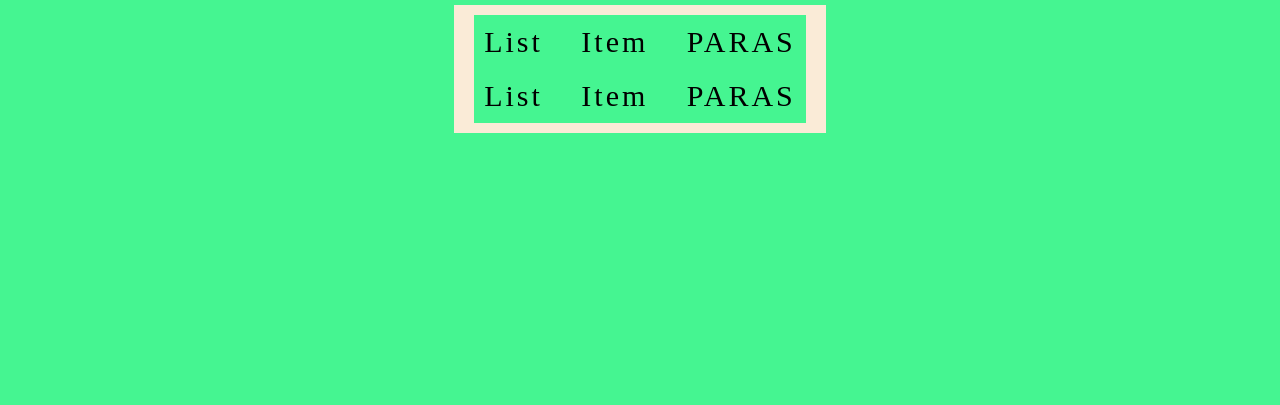
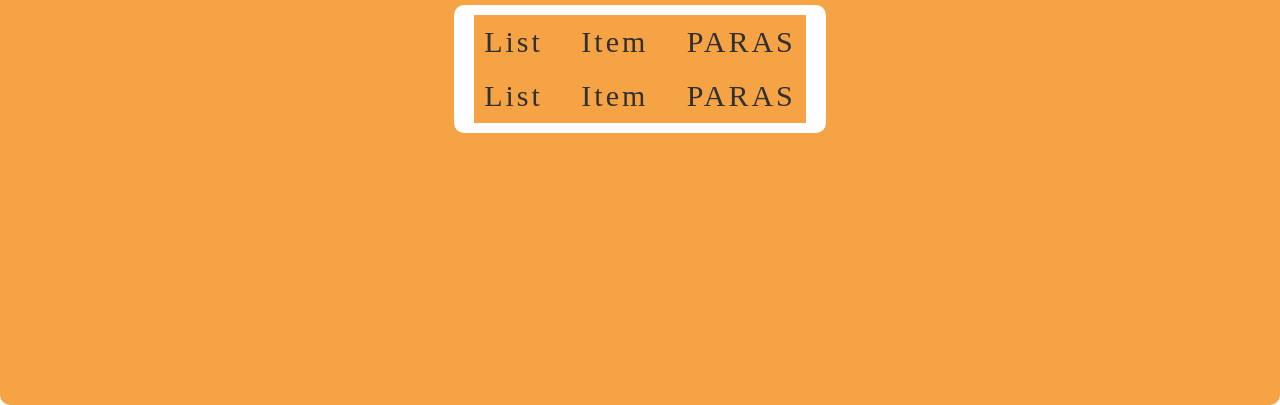
Before and after one commit to paras810/sass_scss, a plain HTML site: page index.html in a window 1280 px wide. Shown: the part 395-800 px from the top of the page. Drawn offline with Linux system fonts and the light colour scheme.

Commit message:
paratials

```diff
--- /dev/null
+++ b/sass/_mixin.scss
@@ -0,0 +1,17 @@
+
+@mixin flexProp {
+    display: flex;
+    align-items: center;
+    justify-content: center;
+    flex-direction: column;
+    border-radius: 1rem;
+}
+
+@mixin p_f_c($L_spc , $W_spc){
+    color: rgb(47, 48, 47);
+    font-size: 3rem ;
+    padding: 1rem 1rem;
+    text-transform: capitalize;
+    letter-spacing: $L_spc;
+    word-spacing: $W_spc;
+}
--- /dev/null
+++ b/sass/_var.scss
@@ -0,0 +1 @@
+$bg-color: rgb(245, 163, 69);
--- a/sass/main.scss
+++ b/sass/main.scss
@@ -1,4 +1,7 @@
-* {
+@import './mixin';
+@import './var';
+
+*{
     padding: 0;
     margin: 0;
     box-sizing: border-box;
@@ -15,25 +18,10 @@ html {
 // 2. varaibles
 // 3. nesting
 // 4. "mixin and parameters"
+// 5.  'paratials' ex(_var.scss, _mixin.scss)
 
 
-$bg-color: rgb(69, 245, 145);
 
-@mixin flexProp {
-    display: flex;
-    align-items: center;
-    justify-content: center;
-    flex-direction: column;
-}
-
-@mixin p_f_c($L_spc , $W_spc){
-    color: rgb(0, 0, 0);
-    font-size: 3rem ;
-    padding: 1rem 1rem;
-    text-transform: capitalize;
-    letter-spacing: $L_spc;
-    word-spacing: $W_spc;
-}
 
 .main_header {
     width: 100vw;
@@ -69,7 +57,7 @@ $bg-color: rgb(69, 245, 145);
     }
 
     ul {
-        background-color: antiquewhite;
+       background-color: white;
         padding: 1rem 2rem;
 
         // using mixin
```
Also changed, not shown: sass/main.css, 1 other file.
